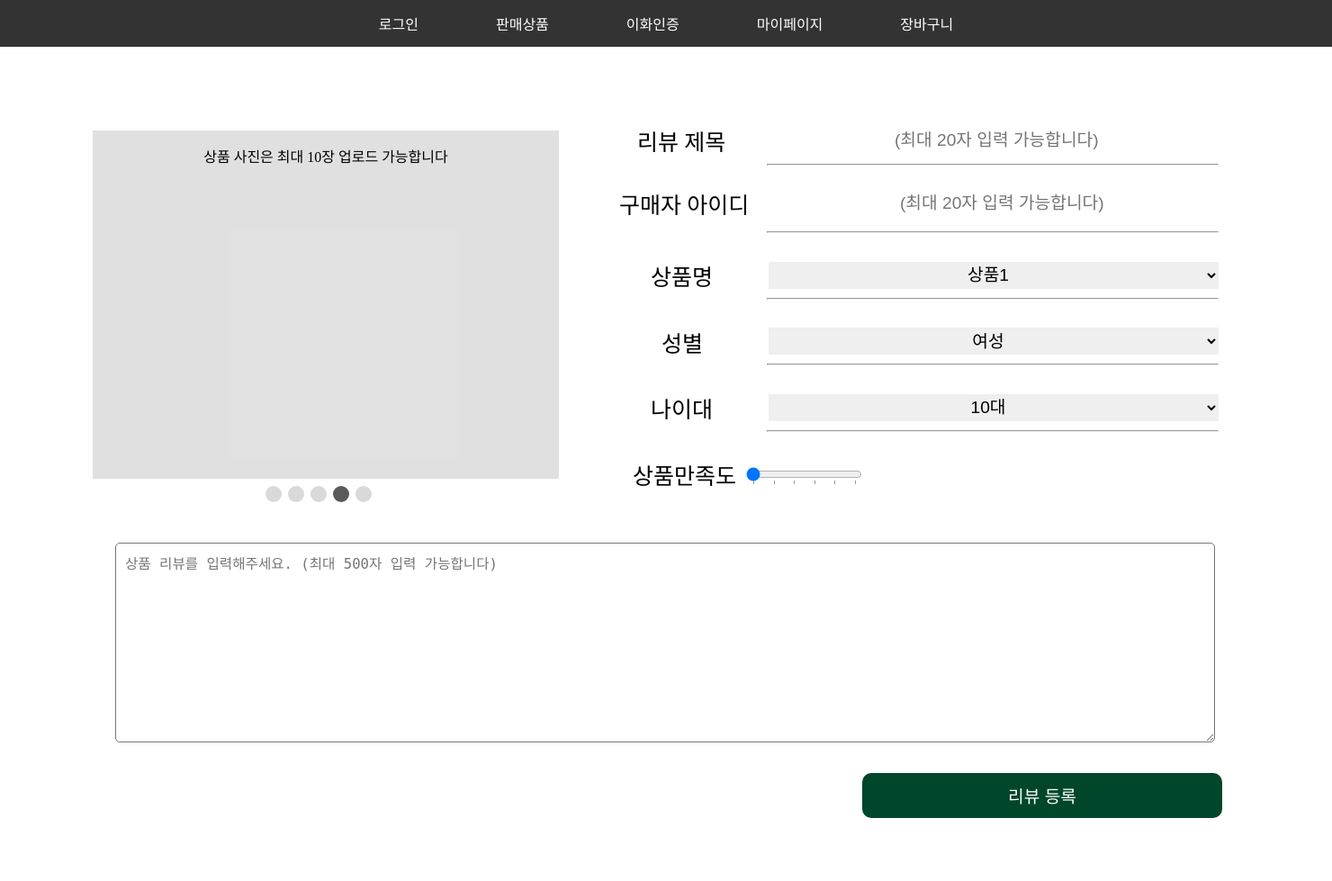
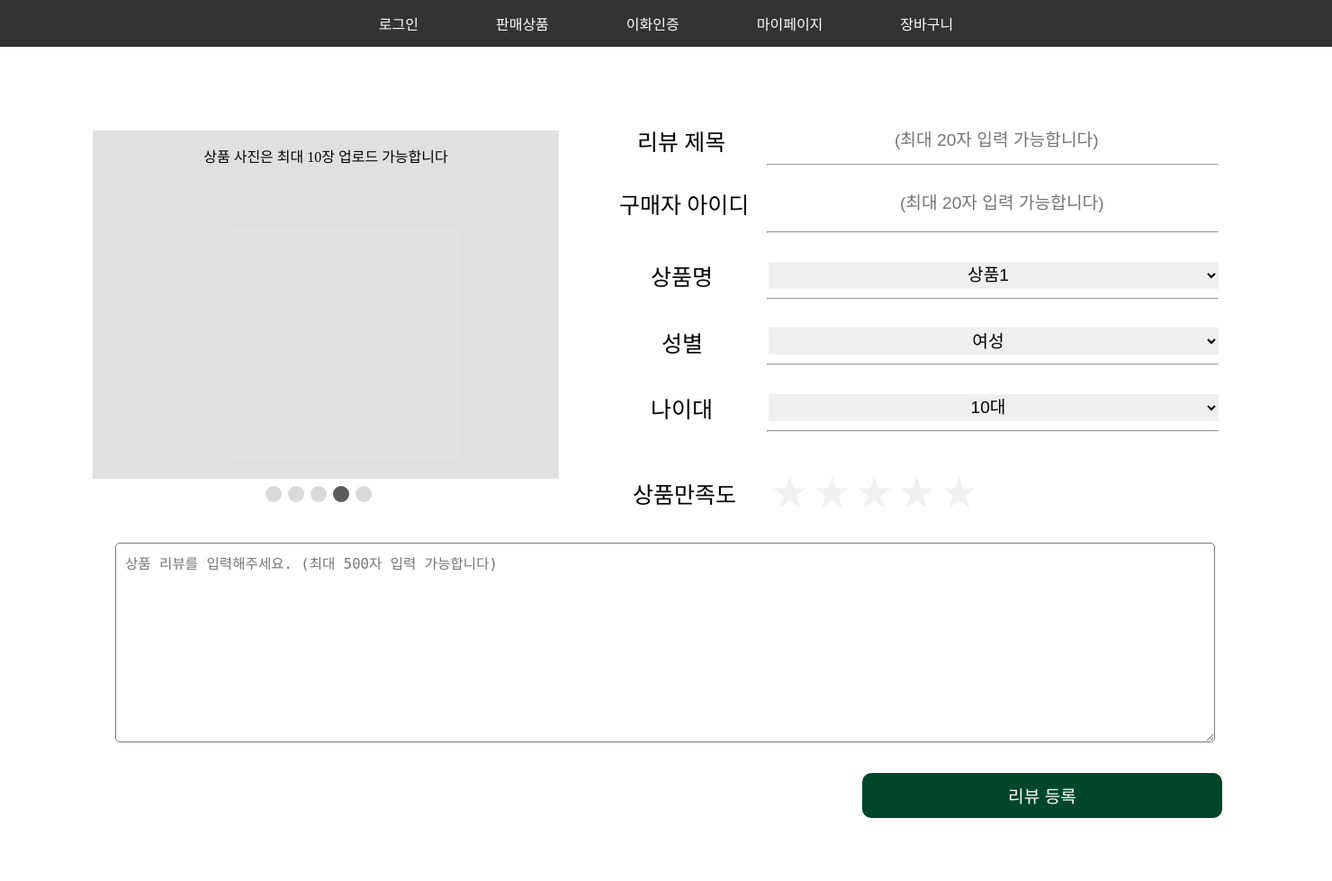
Before and after one commit to dori135/flask_project2023, a Flask app: template templates/리뷰작성.html in a window 1480 px wide. Shown: the whole page at 90% size. Run offline with Flask 3, Linux system fonts and the light colour scheme; the template is opened without the code that fills it, so the values that code supplies are empty.

Commit message:
별점 구현

```diff
--- a/templates/리뷰작성.html
+++ b/templates/리뷰작성.html
@@ -37,7 +37,7 @@
 </div>
 
 <div class="divForm">
-    <form method="post">
+    <form method="post" id="myform">
         <label>리뷰 제목</label>
         <input type="text" id="reviewTitle" name="reviewTitle" style="position: relative; left: 45px;"
         placeholder="(최대 20자 입력 가능합니다)" maxlength="20" size="20" required class="inputText">
@@ -77,15 +77,18 @@
             </select>
         <hr><br>
         <label style="position: relative; left: -5px;">상품만족도</label>
-        <input type="range" min="0" max="5" value="0" step="0.5" list="tickmarks" id="reviewRange">
-        <datalist id="tickmarks">
-            <option value="0">0</option>
-            <option value="1">1</option>
-            <option value="2">2</option>
-            <option value="3">3</option>
-            <option value="4">4</option>
-            <option value="5">5</option>
-        </datalist>
+        <fieldset>
+            <input type="radio" name="reviewStar" value="5" id="rate1">
+            <label for="rate1" class="star">★</label>
+            <input type="radio" name="reviewStar" value="4" id="rate2">
+            <label for="rate2" class="star">★</label>
+            <input type="radio" name="reviewStar" value="3" id="rate3">
+            <label for="rate3" class="star">★</label>
+            <input type="radio" name="reviewStar" value="2" id="rate4">
+            <label for="rate4" class="star">★</label>
+            <input type="radio" name="reviewStar" value="1" id="rate5">
+            <label for="rate5" class="star">★</label>
+        </fieldset>
         <textarea name="reviewText" cols="50" rows="10" id="reviewText"
         placeholder="상품 리뷰를 입력해주세요. (최대 500자 입력 가능합니다)" maxlength="500" required></textarea>
         <input type="submit" id="reviewSubmit" value="리뷰 등록">
```
